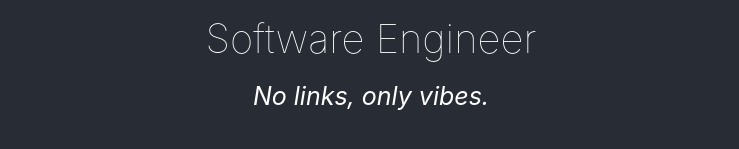
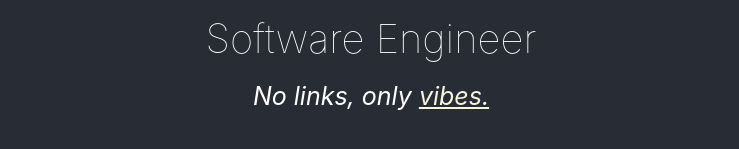
Before and after one commit to 7imbrook/timbrook.tech, a React (Create React App) app: page / in a window 1280 px wide. Shown: the part 381-530 px from the top of the page, without its empty margins (269-1008 px from the left). Built offline with nearby package versions, Linux system fonts and the light colour scheme.

Commit message:
Added router

```diff
--- a/package.json
+++ b/package.json
@@ -12,6 +12,7 @@
     "@types/react-dom": "^18.0.8",
     "react": "^18.2.0",
     "react-dom": "^18.2.0",
+    "react-router-dom": "^6.4.3",
     "react-scripts": "5.0.1",
     "typescript": "^4.8.4",
     "web-vitals": "^2.1.4"
--- a/src/App.css
+++ /dev/null
@@ -1,30 +0,0 @@
-body {
-  text-align: center;
-  color: white;
-  background-color: #282c34;
-}
-
-header>* {
-  letter-spacing: normal;
-}
-
-header {
-  letter-spacing: 5px;
-  min-height: 100vh;
-  display: flex;
-  flex-direction: column;
-  align-items: center;
-  justify-content: center;
-  font-size: calc(56px + 2vmin);
-}
-
-sub {
-  font-size: calc(24px + 2vmin);
-  font-weight: lighter;
-}
-
-article {
-  padding-top: 1.2ch;
-  font-size: calc(9px + 2vmin);
-  font-style: italic;
-}
--- a/src/App.tsx
+++ b/src/App.tsx
@@ -1,12 +1,14 @@
 import React from "react";
-import "./App.css";
+import { Link } from "react-router-dom";
 
 function App() {
   return (
     <div>
       <header>
         Michael Timbrook <sub>Software Engineer</sub>
-        <article>No links, only vibes.</article>
+        <article>
+          No links, only <Link to="/about">vibes.</Link>
+        </article>
       </header>
     </div>
   );
--- a/src/index.css
+++ b/src/index.css
@@ -11,3 +11,38 @@ code {
   font-family: source-code-pro, Menlo, Monaco, Consolas, 'Courier New',
     monospace;
 }
+
+body {
+  text-align: center;
+  color: white;
+  background-color: #282c34;
+}
+
+header>* {
+  letter-spacing: normal;
+}
+
+a {
+  color: beige;
+}
+
+header {
+  letter-spacing: 5px;
+  min-height: 100vh;
+  display: flex;
+  flex-direction: column;
+  align-items: center;
+  justify-content: center;
+  font-size: calc(56px + 2vmin);
+}
+
+sub {
+  font-size: calc(24px + 2vmin);
+  font-weight: lighter;
+}
+
+article {
+  padding-top: 1.2ch;
+  font-size: calc(9px + 2vmin);
+  font-style: italic;
+}
--- a/src/index.tsx
+++ b/src/index.tsx
@@ -1,15 +1,20 @@
-import React from 'react';
-import ReactDOM from 'react-dom/client';
-import './index.css';
-import App from './App';
-import reportWebVitals from './reportWebVitals';
+import React from "react";
+import ReactDOM from "react-dom/client";
+import "./index.css";
+import App from "./App";
+import reportWebVitals from "./reportWebVitals";
+import { BrowserRouter, Route, Routes } from "react-router-dom";
 
 const root = ReactDOM.createRoot(
-  document.getElementById('root') as HTMLElement
+  document.getElementById("root") as HTMLElement
 );
 root.render(
   <React.StrictMode>
-    <App />
+    <BrowserRouter>
+      <Routes>
+        <Route path="/" element={<App />} />
+      </Routes>
+    </BrowserRouter>
   </React.StrictMode>
 );
 
```
Also changed, not shown: src/setupTests.ts (deleted, +0 -5 lines), 2 other files (tests, documents, lock files or other folders).
